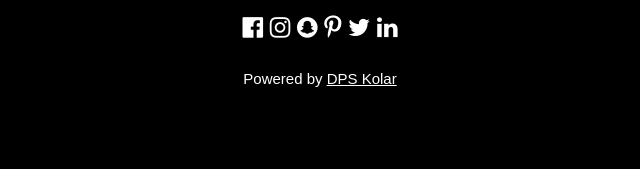
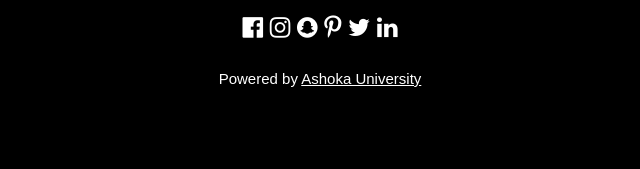
Before and after one commit to Monsterball13/Hospital_WebApp, a plain HTML site: page Client/home.html in a window 1280 px wide. Shown: the part 7833-8002 px from the top of the page, 320-960 px from the left. Drawn offline with Linux system fonts and the light colour scheme; a web font is replaced by a local one.

Commit message:
Update home.html

```diff
--- a/Client/home.html
+++ b/Client/home.html
@@ -860,7 +860,7 @@ main{
     <i class="fa fa-twitter w3-hover-opacity"></i>
     <i class="fa fa-linkedin w3-hover-opacity"></i>
   </div>
-  <p>Powered by <a href="https://dpskolar.org/" title="DPS Kolar" target="_blank" class="w3-hover-text-green">DPS Kolar</a></p>
+  <p>Powered by <a href="https://www.ashoka.edu.in/" title="Ashoka University" target="_blank" class="w3-hover-text-green">Ashoka University</a></p>
 </footer>
 
 <script>
```
